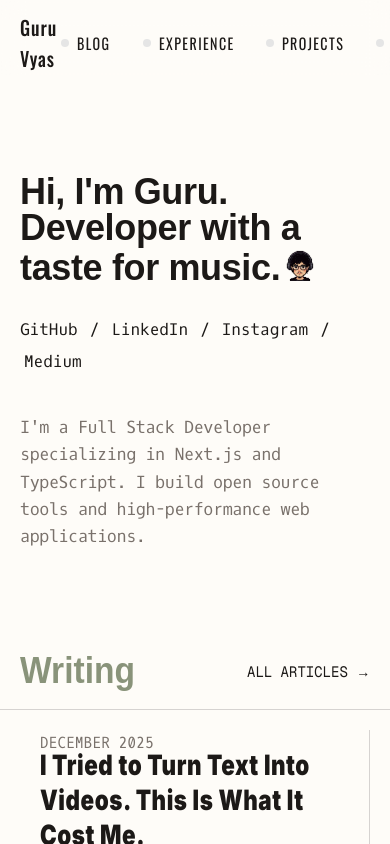
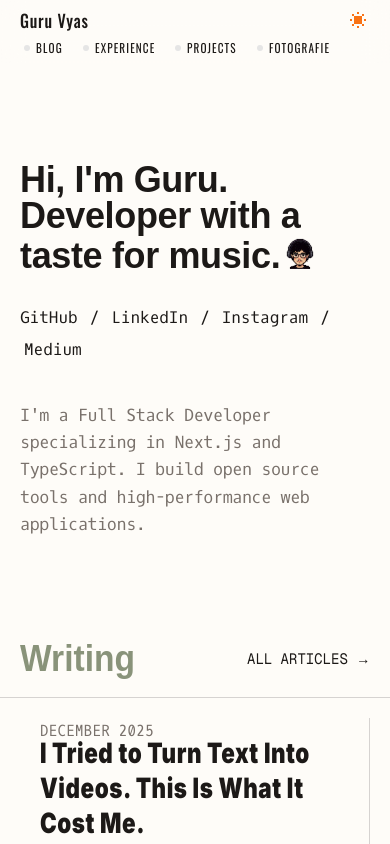
Before and after one commit to wakeupguruu/portfolio, a Next.js app: page / in a window 390 px wide. Shown: the top 844 px of the page. Built offline with nearby package versions, Linux system fonts and the light colour scheme; a web font is replaced by a local one.

Commit message:
Refactor Header for horizontal mobile navigation

```diff
--- a/components/Header.tsx
+++ b/components/Header.tsx
@@ -31,14 +31,13 @@ export function Header() {
   return (
     <header
       className={cn(
-        "sticky -top-5 z-50 w-full h-[78px] transition-colors duration-500 ease-in-out border-b border-transparent",
-        isScrolled && "border-border"
+        "sticky -top-5 z-50 w-full transition-colors duration-500 ease-in-out border-b border-transparent",
+        isScrolled && "border-border",
+        "h-auto py-2 md:h-[78px] md:py-0"
       )}
     >
-      {/* Layer 1: The Blur (Visible through the holes) */}
+      {/* ... layers ... */}
       <div className="absolute inset-0 -z-20 h-full w-full backdrop-blur-md bg-transparent" />
-
-      {/* Layer 2: The Solid Plate with Holes (Masked) */}
       <div
         className="absolute inset-0 -z-10 h-full w-full bg-background/90"
         style={{
@@ -48,12 +47,25 @@ export function Header() {
           WebkitMaskSize: "4px 4px",
         }}
       />
-      <div className="mx-auto flex h-full pt-2 max-w-screen-2xl items-center justify-between px-5 md:px-16">
-        <Link href="/" className="relative z-10 text-lg font-medium tracking-wider text-foreground/90 no-underline hover:no-underline inline-block transform scale-y-110 font-oswald">
+
+      <div className="mx-auto flex h-full max-w-screen-2xl flex-wrap items-center justify-between px-5 md:flex-nowrap md:px-16">
+        {/* Logo - Reduced size on mobile */}
+        <Link href="/" className="relative z-10 text-base md:text-lg font-medium tracking-wider text-foreground/90 no-underline hover:no-underline inline-block transform scale-y-110 font-oswald mr-auto">
           Guru Vyas
         </Link>
 
-        <nav className="relative z-10 flex items-center gap-6">
+        {/* Theme Toggle */}
+        <div className="relative z-10 flex md:order-3 md:ml-6 md:border-l md:border-border md:pl-6">
+          <ThemeToggle />
+        </div>
+
+        {/* Navigation - Single line on mobile: overflow-x-auto or wrap with tight spacing? User wants single line.
+            Reducing gap and font size to attempt fit. Flex-nowrap with overflow scrolling is safer if it really doesn't fit,
+            but "single line" usually implies "fit it on the screen".
+            Let's try flex-wrap with VERY tight spacing and small font first,
+            but user said "single line". I will use flex-nowrap and overflow-hidden/text-ellipsis or just let it be tight.
+        */}
+        <nav className="relative z-10 flex w-full items-center gap-x-3 gap-y-2 pt-2 md:w-auto md:pt-0 md:order-2 md:gap-6 overflow-x-auto no-scrollbar scroll-smooth whitespace-nowrap mask-linear-fade">
           {links.map((link) => {
             const isActive = pathname.startsWith(link.href);
             return (
@@ -61,14 +73,14 @@ export function Header() {
                 key={link.href}
                 href={link.href}
                 className={cn(
-                  "group flex items-center gap-2 no-underline hover:no-underline bg-background px-1",
+                  "group flex items-center gap-1.5 md:gap-2 no-underline hover:no-underline px-1 flex-shrink-0",
                   isActive && "pointer-events-none"
                 )}
               >
-                {/* Circle: Light gray by default, Olive on group hover. Active: White (Foreground) */}
+                {/* Circle */}
                 <div
                   className={cn(
-                    "h-2 w-2 rounded-full transition-colors duration-200",
+                    "h-1.5 w-1.5 md:h-2 md:w-2 rounded-full transition-colors duration-200",
                     isActive
                       ? "bg-foreground"
                       : "nav-dot"
@@ -76,9 +88,9 @@ export function Header() {
                   aria-hidden="true"
                 />
 
-                {/* Text: Active: Foreground. Inactive: Muted -> Accent on Hover */}
+                {/* Text - Reduced size */}
                 <span className={cn(
-                  "inline-block transform scale-y-110 text-sm tracking-widest uppercase transition-colors duration-200 font-oswald",
+                  "inline-block transform scale-y-110 text-[0.7rem] md:text-sm tracking-widest uppercase transition-colors duration-200 font-oswald",
                   isActive
                     ? "text-foreground"
                     : "text-muted-foreground group-hover:text-accent"
@@ -88,13 +100,6 @@ export function Header() {
               </Link>
             );
           })}
-          <div className="pl-5">
-            <div className="ml-2 border-l border-border">
-              <div className="bg-background ml-2">
-                <ThemeToggle />
-              </div>
-            </div>
-          </div>
         </nav>
       </div>
     </header>
```
